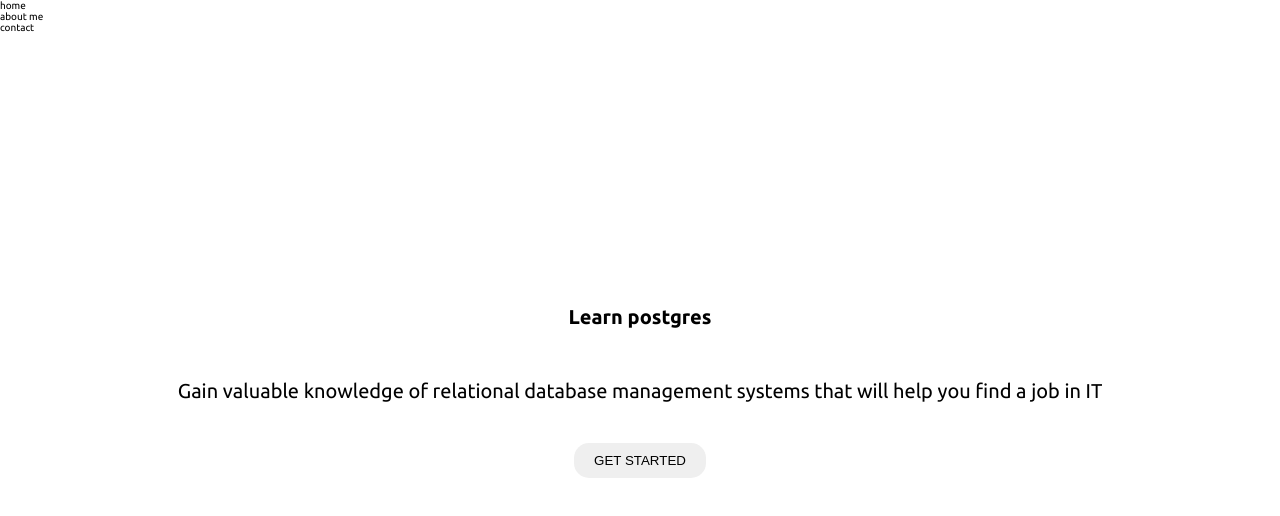
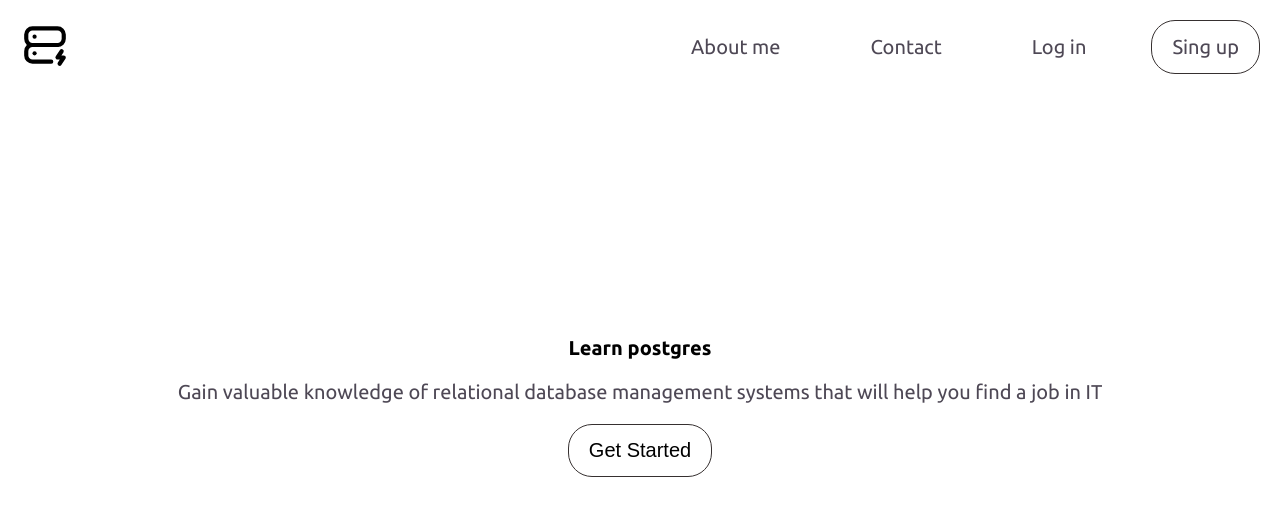
Before and after one commit to Kry765/learnPostgress, a React (Create React App) app: page / in a window 1280 px wide. Shown: the top 516 px of the page. Built offline with nearby package versions, Linux system fonts and the light colour scheme.

Commit message:
correct navigation

```diff
--- a/src/components/Home.js
+++ b/src/components/Home.js
@@ -1,5 +1,6 @@
 import React from 'react'
 import '../scss/Home.scss'
+import { Link } from 'react-router-dom'
 
 export default class Home extends React.Component {
 	render() {
@@ -7,11 +8,16 @@ export default class Home extends React.Component {
 			<div>
 				<nav>
 					<div className='nav'>
+						<div className='nav__menu--logo'></div>
 						<div className='nav__burgericon'></div>
-						{/* <div></div> */}
-						<div className='nav--menu'>home</div>
-						<div className='nav--menu'>about me</div>
-						<div className='nav--menu'>contact</div>
+						<div className='nav__menu'>About me</div>
+						<div className='nav__menu'>Contact</div>
+						<div className='nav__menu'>
+							<Link to='Login'>Log in</Link>
+						</div>
+						<div className='nav__menu--register-btn'>
+							<Link to='/Register'>Sing up</Link>
+						</div>
 					</div>
 				</nav>
 				<header>
@@ -21,7 +27,7 @@ export default class Home extends React.Component {
 							<p className='header__welcome-text'>
 								Gain valuable knowledge of relational database management systems that will help you find a job in IT
 							</p>
-							<button className='header__welcome-btn'>get started</button>
+							<button className='header__welcome-btn'>Get Started</button>
 						</div>
 					</div>
 				</header>
--- a/src/scss/Home.scss
+++ b/src/scss/Home.scss
@@ -1,21 +1,5 @@
-/*position
-top/left/bottom/right
-display
-
-margin
-padding
-width / min / max-width
-height / min / max-height
-
-font-size
-line-height
-
-color
-background-color
-border
-transition
-cursor
-*/
+//ROOT
+$secondlyColor: #4e4855;
 
 *,
 *::before,
@@ -25,15 +9,22 @@ cursor
 	box-sizing: border-box;
 }
 
+a {
+	text-decoration: none;
+	color: $secondlyColor;
+}
+
 html {
 	font-family: 'Ubuntu', sans-serif;
-	font-size: 10px;
+	font-size: 62.5%;
 }
 
+//NAVIGATION
+
 .nav {
-	// position: relative;
-	// display: flex;
-	// justify-content: flex-end;
+	position: relative;
+	display: flex;
+	justify-content: flex-end;
 	width: 100%;
 	&__burgericon {
 		display: none;
@@ -45,12 +36,40 @@ html {
 		background-image: url('../icon/burger-icon.svg');
 		background-size: cover;
 	}
-	&--menu {
+
+	&__menu {
 		display: flex;
 		justify-content: flex-start;
 		align-items: center;
+		flex-direction: row;
+		padding: 10px 25px;
+		margin: 5px 20px;
+		font-size: 2rem;
+		color: $secondlyColor;
+		&--register-btn {
+			padding: 0.7em 1em;
+			margin: 1em;
+			border: 1px solid rgb(54, 48, 48);
+			border-radius: 1.2em;
+			font-size: 2rem;
+		}
+		&--logo {
+			position: fixed;
+			top: 0;
+			left: 0;
+			margin: 20px 20px;
+			width: 50px;
+			height: 50px;
+			background-image: url('../icon/server-bolt.svg');
+			background-size: cover;
+		}
+	}
+	&__menu:hover {
+		cursor: pointer;
 	}
 }
+
+//HEADER
 
 .header {
 	margin-top: 15%;
@@ -59,31 +78,46 @@ html {
 		justify-content: center;
 		align-items: center;
 		flex-direction: column;
-		padding: 30px;
+		text-align: center;
+		padding: 3em;
 	}
 	&__welcome-h1 {
-		padding: 50px;
+		padding: 1em;
 		max-width: 100%;
 		min-height: 100%;
-		text-align: center;
 	}
 	&__welcome-text {
 		font-size: 2rem;
+		color: $secondlyColor;
 	}
 	&__welcome-btn {
-		padding: 10px 20px;
-		margin: 40px;
-		border: none;
-		border-radius: 15px;
-		text-transform: uppercase;
+		padding: 0.7em 1em;
+		margin: 1em;
+		border: 1px solid rgb(54, 48, 48);
+		border-radius: 1.2em;
+		font-size: 2rem;
+		background: none;
+	}
+	&__welcome-btn:hover {
+		cursor: pointer;
 	}
 }
 
-//  md: 768px,
+//MOBILE
+
 @media (max-width: 768px) {
 	.nav {
 		&__burgericon {
+			position: fixed;
+			right: 0;
+			top: 0;
 			display: block;
+		}
+		&__menu {
+			display: none;
+			&--register-btn {
+				display: none;
+			}
 		}
 	}
 }
```
Also changed, not shown: src/icon/server-bolt.svg (added).
